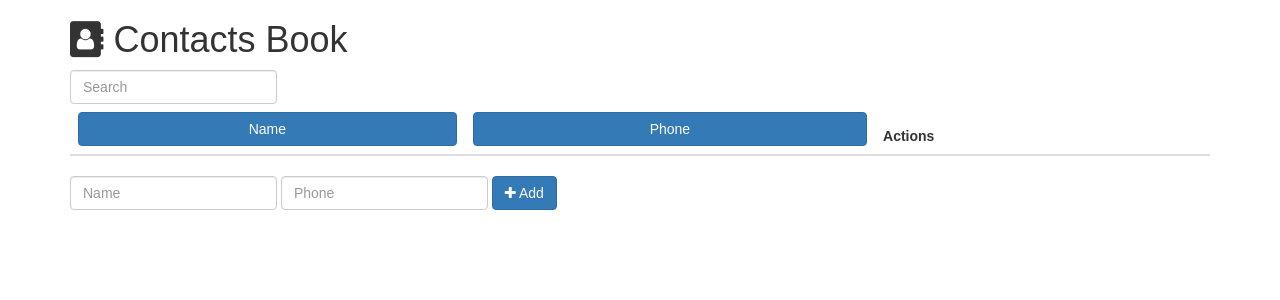
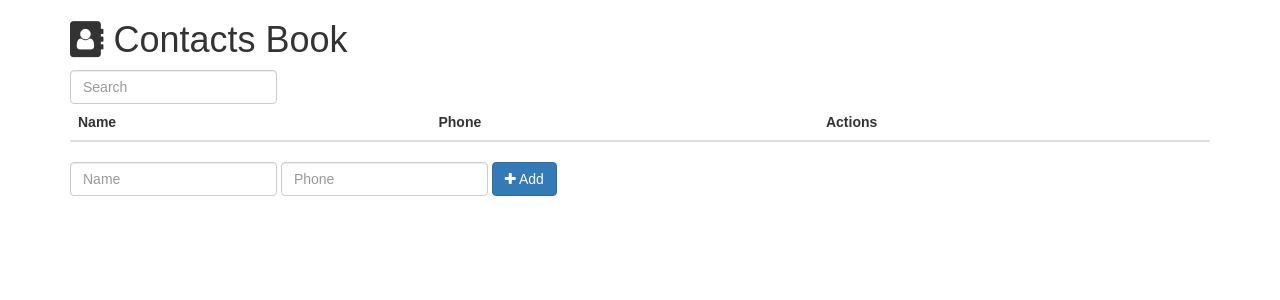
Before and after one commit to jesusgoku/thinking-in-react, a React (Create React App) app: page / in a window 1280 px wide. Shown: the top 300 px of the page. Built offline with nearby package versions, Linux system fonts and the light colour scheme.

Commit message:
Show indicator of sortBy and sortDir

```diff
--- a/src/components/ContactTable.js
+++ b/src/components/ContactTable.js
@@ -3,7 +3,6 @@ import PropTypes from 'prop-types';
 
 import ContactRow from './ContactRow';
 import ContactRowAction from './ContactRowAction';
-import ContactHeader from './ContactHeader';
 
 
 class ContactTable extends Component {
@@ -26,11 +25,13 @@ class ContactTable extends Component {
   }
 
   render() {
-    const { contacts, query, onContactRemove, onContactsSort } = this.props;
+    const { contacts, query, onContactRemove } = this.props;
     const { sortBy, sortAsc } = this.state;
+
     let filteredContacts = query !== ''
       ? contacts.filter(item => item.name.toLowerCase().indexOf(query.toLowerCase()) !== -1)
       : contacts;
+
     if (sortBy) {
       filteredContacts = filteredContacts.sort((a, b) => a[sortBy].localeCompare(b[sortBy]));
       if (!sortAsc) {
@@ -41,8 +42,16 @@ class ContactTable extends Component {
       <table className="table">
         <thead>
           <tr>
-            <th><ContactHeader onContactsSort={() => this.handleContactsSort('name')}>Name</ContactHeader></th>
-            <th><ContactHeader onContactsSort={() => this.handleContactsSort('phone')}>Phone</ContactHeader></th>
+            <th onClick={() => this.handleContactsSort('name')} style={{ cursor: 'pointer' }}>
+              Name
+              &nbsp;
+              {sortBy === 'name' ? <i className={`fa fa-sort-${sortAsc ? 'asc' : 'desc'}`} /> : ''}
+            </th>
+            <th onClick={() => this.handleContactsSort('phone')} style={{ cursor: 'pointer' }}>
+              Phone
+              &nbsp;
+              {sortBy === 'phone' ? <i className={`fa fa-sort-${sortAsc ? 'asc' : 'desc'}`} /> : ''}
+            </th>
             <th>Actions</th>
           </tr>
         </thead>
```
